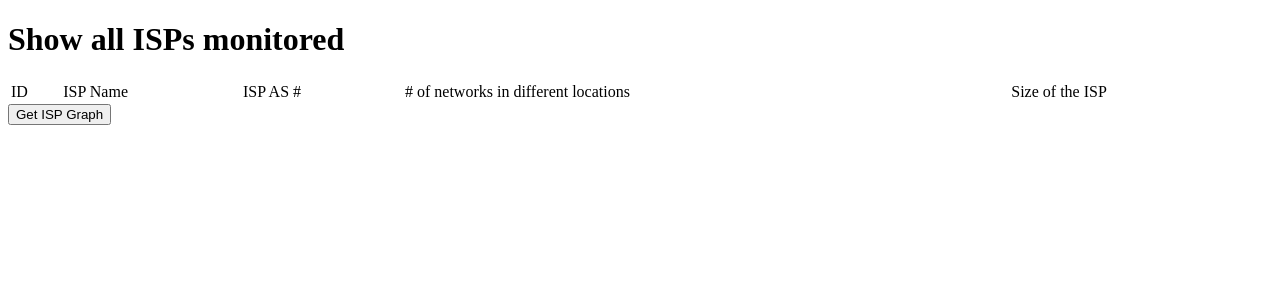
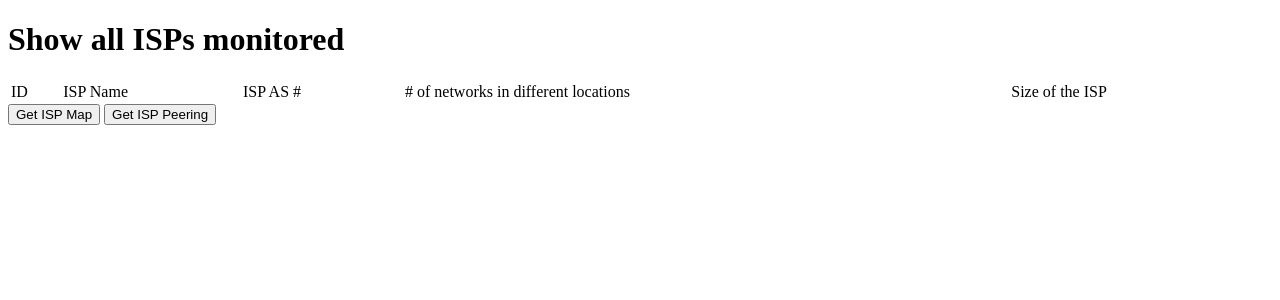
Before and after one commit to ephemeral2eternity/monitor-cmu-agens, a Django app: page /show_isps in a window 1280 px wide. Shown: the top 300 px of the page. Run offline with Django 3.2, Linux system fonts and the light colour scheme; data that the repository does not hold is empty.

Commit message:
fix selection of isps' visualization bug

```diff
--- a/monitorTopology/templates/monitorTopology/isps.html
+++ b/monitorTopology/templates/monitorTopology/isps.html
@@ -25,7 +25,8 @@
     </tr>
     {% endfor %}
 </table>
-<input type="submit" value="Get ISP Graph" onclick="javascript: form.action='/get_isp_graph';"/>
+<input type="submit" value="Get ISP Map" onclick="javascript: form.action='/get_isp_map';"/>
+<input type="submit" value="Get ISP Peering" onclick="javascript: form.action='/get_isp_peering';"/>
 </form>
 </body>
 </html>
--- a/monitorTopology/urls.py
+++ b/monitorTopology/urls.py
@@ -2,14 +2,14 @@ from django.conf.urls import url
 from monitorTopology import views
 
 urlpatterns = [
-    # url(r'^$', views.index, name='index'),
+    url(r'^$', views.index, name='index'),
     url(r'^add_route$', views.addRoute, name='addRoute'),
     url(r'^show_sessions', views.showSessions, name='showSessions'),
     url(r'^show_networks', views.showNetworks, name='showNetworks'),
     url(r'^get_isp_nets_json', views.getISPNetJson, name='getISPNetJson'),
     url(r'^get_isp_peers_json', views.getISPPeersJson, name='getISPPeersJson'),
     url(r'^get_isp_peering', views.getISPPeering, name='getISPPeering'),
-    url(r'^get_isp_graph', views.getISPGraph, name='getISPGraph'),
+    url(r'^get_isp_map', views.getISPMap, name='getISPMap'),
     url(r'^show_isps', views.showISPs, name='showISPs'),
     url(r'^show_nodes', views.showNodes, name='showNodes'),
     url(r'^get_isp', views.getISP, name='getISP'),
--- a/monitorTopology/views.py
+++ b/monitorTopology/views.py
@@ -11,6 +11,12 @@ from monitorTopology.monitor_utils import *
 from monitorTopology.data_utils import *
 
 # Create your views here.
+# Show detailed info of all clients connecting to this agent.
+def index(request):
+    template = loader.get_template('monitorTopology/index.html')
+    return HttpResponse(template.render({}, request))
+
+
 # @description Show all sessions in the database
 def showSessions(request):
     sessions = Session.objects.all()
@@ -30,6 +36,7 @@ def showISPs(request):
     template = loader.get_template('monitorTopology/isps.html')
     return  HttpResponse(template.render({'isps':isps, 'peerings':peerings}, request))
 
+# @description Show all Nodes discovered
 def showNodes(request):
     nodes = Node.objects.all()
     template = loader.get_template('monitorTopology/nodes.html')
@@ -51,6 +58,7 @@ def getSession(request):
     else:
         return showSessions(request)
 
+# @description Show details of a given ISP denoted by its ASNumber (as=xxx)
 def getISP(request):
     url = request.get_full_path()
     params = url.split('?')[1]
@@ -70,7 +78,7 @@ def getISP(request):
     else:
         return HttpResponse("Please denote the AS # in http://monitor/get_isp?as=as_num!")
 
-# @description Get the details of one node by denoting its id in the database
+# @description Get the details of one node by denoting its id  in the database
 def getNode(request):
     url = request.get_full_path()
     params = url.split('?')[1]
@@ -97,7 +105,7 @@ def getNetwork(request):
     else:
         return showNetworks(request)
 
-# @description Get the router topology of a network denoted by the id
+# @description Get the network (unique AS # + locations) level topology of a network denoted by the id
 def getNetworkJson(request):
     url = request.get_full_path()
     params = url.split('?')[1]
@@ -138,6 +146,7 @@ def getNetworkJson(request):
         return JsonResponse({})
 
 @csrf_exempt
+# @description Get the router level topology json data of all sessions denoted by their ids
 def getRouterGraphJson(request):
     url = request.get_full_path()
     if '?' in url:
@@ -154,6 +163,7 @@ def getRouterGraphJson(request):
     return JsonResponse(graph, safe=False)
 
 @csrf_exempt
+# @description Get the network level topology json data of all sessions denoted by their ids
 def getNetworkGraphJson(request):
     url = request.get_full_path()
     if '?' in url:
@@ -169,6 +179,7 @@ def getNetworkGraphJson(request):
     graph = get_network_graph_json(session_ids)
     return JsonResponse(graph, safe=False)
 
+# @description Get the network level topology of all sessions denoted by their ids
 def getNetworkGraph(request):
     url = request.get_full_path()
     if '?' in url:
@@ -185,6 +196,7 @@ def getNetworkGraph(request):
     template = loader.get_template("monitorTopology/netGraph.html")
     return HttpResponse(template.render({'ids': ids_json}, request))
 
+# @description Get the router level topology of all sessions denoted by their ids
 def getRouterGraph(request):
     url = request.get_full_path()
     if '?' in url:
@@ -201,34 +213,20 @@ def getRouterGraph(request):
     template = loader.get_template("monitorTopology/routerGraph.html")
     return HttpResponse(template.render({'ids': ids_json}, request))
 
-
+# @description Get the peering links of all isps denoted by their as numbers.
 def getISPPeersJson(request):
     url = request.get_full_path()
     isp_nets = {}
     peering_json = {}
     all_isps_related = []
     draw_all = False
+    as_nums = []
     if '?' in url:
         params = url.split('?')[1]
         request_dict = urllib.parse.parse_qs(params)
         if ('as' in request_dict.keys()):
             as_nums = request_dict['as']
-            isps_to_draw = []
-            for asn in as_nums:
-                cur_as = ISP.objects.get(ASNumber=asn)
-                isps_to_draw.append(asn)
-                cur_isp_name = cur_as.name + "(AS " + str(cur_as.ASNumber) + ")"
-                all_isps_related.append(cur_isp_name)
-
-            all_peering_links = PeeringEdge.objects.filter(Q(srcISP__ASNumber__in=isps_to_draw)|Q(dstISP__ASNumber__in=isps_to_draw)).distinct()
-            for link in all_peering_links:
-                src_isp_name = link.srcISP.name + "(AS " + str(link.srcISP.ASNumber) + ")"
-                if src_isp_name not in all_isps_related:
-                    all_isps_related.append(all_isps_related)
-
-                dst_isp_name = link.dstISP.name + "(AS " + str(link.dstISP.ASNumber) + ")"
-                if dst_isp_name not in all_isps_related:
-                    all_isps_related.append(dst_isp_name)
+            draw_all = False
         else:
             draw_all = True
     else:
@@ -239,13 +237,33 @@ def getISPPeersJson(request):
         for cur_as in all_isps:
             all_isps_related.append(cur_as.name + "(AS " + str(cur_as.ASNumber) + ")")
         all_peering_links = PeeringEdge.objects.all().distinct()
+    else:
+        isps_to_draw = []
+        for asn in as_nums:
+            cur_as = ISP.objects.get(ASNumber=asn)
+            isps_to_draw.append(asn)
+            cur_isp_name = cur_as.name + "(AS " + str(cur_as.ASNumber) + ")"
+            all_isps_related.append(cur_isp_name)
+
+        all_peering_links = PeeringEdge.objects.filter(
+            Q(srcISP__ASNumber__in=isps_to_draw) | Q(dstISP__ASNumber__in=isps_to_draw)).distinct()
+
+        for link in all_peering_links:
+            src_isp_name = link.srcISP.name + "(AS " + str(link.srcISP.ASNumber) + ")"
+            dst_isp_name = link.dstISP.name + "(AS " + str(link.dstISP.ASNumber) + ")"
+
+            if src_isp_name not in all_isps_related:
+                all_isps_related.append(src_isp_name)
+
+            if dst_isp_name not in all_isps_related:
+                all_isps_related.append(dst_isp_name)
 
     all_isps_num = len(all_isps_related)
     peering_mat = [[0 for x in range(all_isps_num)] for y in range(all_isps_num)]
     for link in all_peering_links:
         src_isp_name = link.srcISP.name + "(AS " + str(link.srcISP.ASNumber) + ")"
+        dst_isp_name = link.dstISP.name + "(AS " + str(link.dstISP.ASNumber) + ")"
         src_idx = all_isps_related.index(src_isp_name)
-        dst_isp_name = link.dstISP.name + "(AS " + str(link.dstISP.ASNumber) + ")"
         dst_idx = all_isps_related.index(dst_isp_name)
         peering_mat[src_idx][dst_idx] = 1
 
@@ -271,7 +289,7 @@ def getISPNetJson(request):
     return JsonResponse(isp_nets, safe=False)
 
 
-def getISPGraph(request):
+def getISPMap(request):
     url = request.get_full_path()
     if '?' in url:
         params = url.split('?')[1]
--- a/static/draw_peering.js
+++ b/static/draw_peering.js
@@ -24,8 +24,8 @@ function drawISPPeering(ids) {
         console.log(data);
 
         var chart = d3.chart.dependencyWheel()
-            .width(1400)
-            .margin(300);
+            .width(1200)
+            .margin(250);
         d3.select('#ispPeering')
           .datum(data)
           .call(chart);
```
Also changed, not shown: monitorTopology/templates/monitorTopology/index.html (added, +16 -0 lines).
